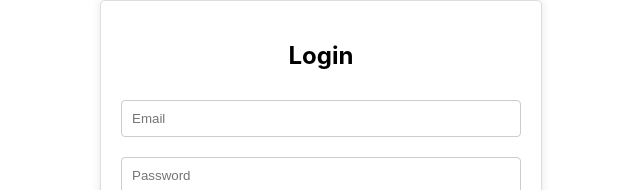
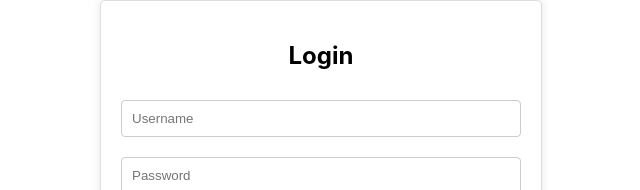
Before and after one commit to jabirishaq/Clean-Architecture-WbAPI-Dapper-React, a React (Create React App) app in the folder nowsoft-ui/: page /login in a window 1280 px wide. Shown: the top 190 px of the page, without its empty margins (319-959 px from the left). Built offline with nearby package versions, Linux system fonts and the light colour scheme.

Commit message:
placeholder and validation labels are updated

```diff
--- a/nowsoft-ui/src/components/Login.js
+++ b/nowsoft-ui/src/components/Login.js
@@ -16,7 +16,7 @@ const Login = () => {
 
   const validate = () => {
     const newErrors = {};
-    if (!formData.username) newErrors.username = 'Email is required';
+    if (!formData.username) newErrors.username = 'Username is required';
     if (!formData.password) newErrors.password = 'Password is required';
     return newErrors;
   };
@@ -57,7 +57,7 @@ const Login = () => {
         <input
           type="text"
           name="username"
-          placeholder="Email"
+          placeholder="Username"
           value={formData.username}
           onChange={handleChange}
         />
--- a/nowsoft-ui/src/components/Signup.js
+++ b/nowsoft-ui/src/components/Signup.js
@@ -18,7 +18,7 @@ const Signup = () => {
 
   const validate = () => {
     const newErrors = {};
-    if (!formData.username) newErrors.username = 'Email is required';
+    if (!formData.username) newErrors.username = 'Username is required';
     if (!formData.password) newErrors.password = 'Password is required';
     if (!formData.firstName) newErrors.firstName = 'First name is required';
     if (!formData.lastName) newErrors.lastName = 'Last name is required';
@@ -60,7 +60,7 @@ const Signup = () => {
         <input
           type="text"
           name="username"
-          placeholder="Email"
+          placeholder="Username"
           value={formData.username}
           onChange={handleChange}
         />
```
